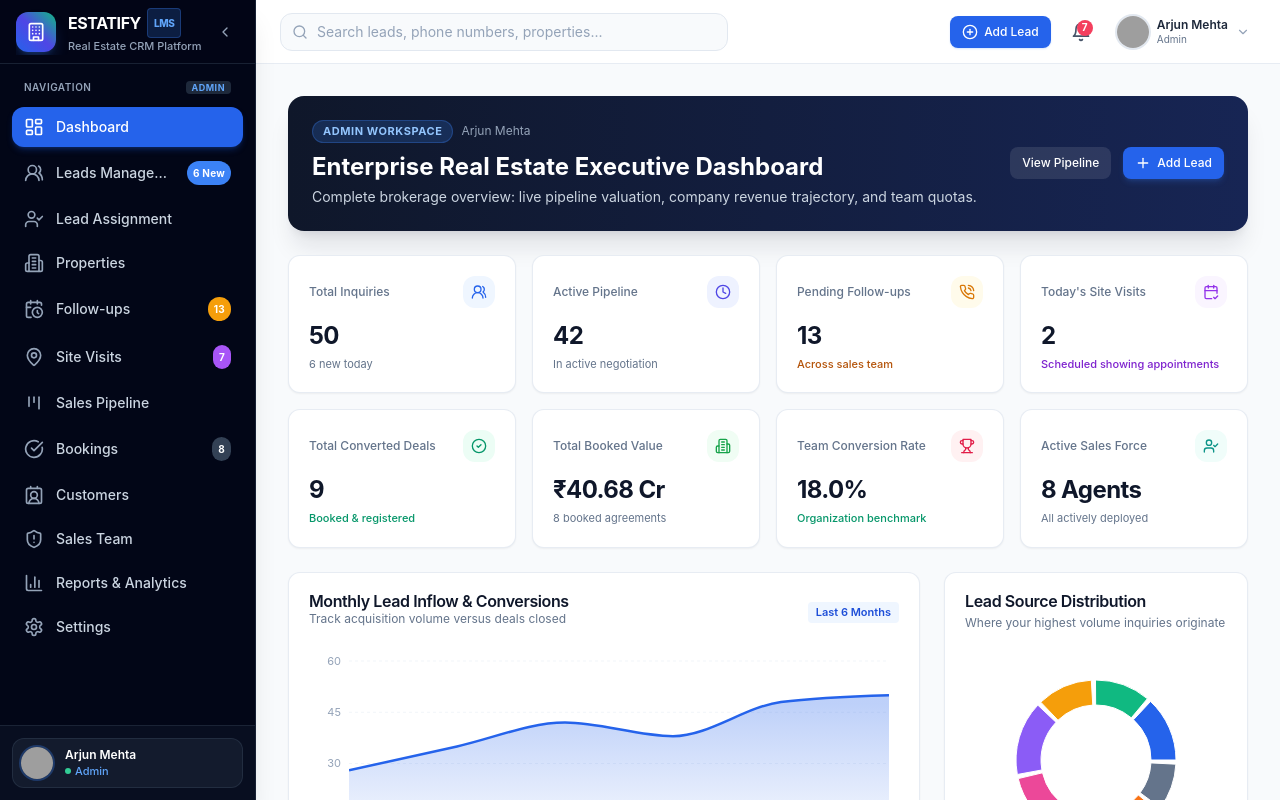
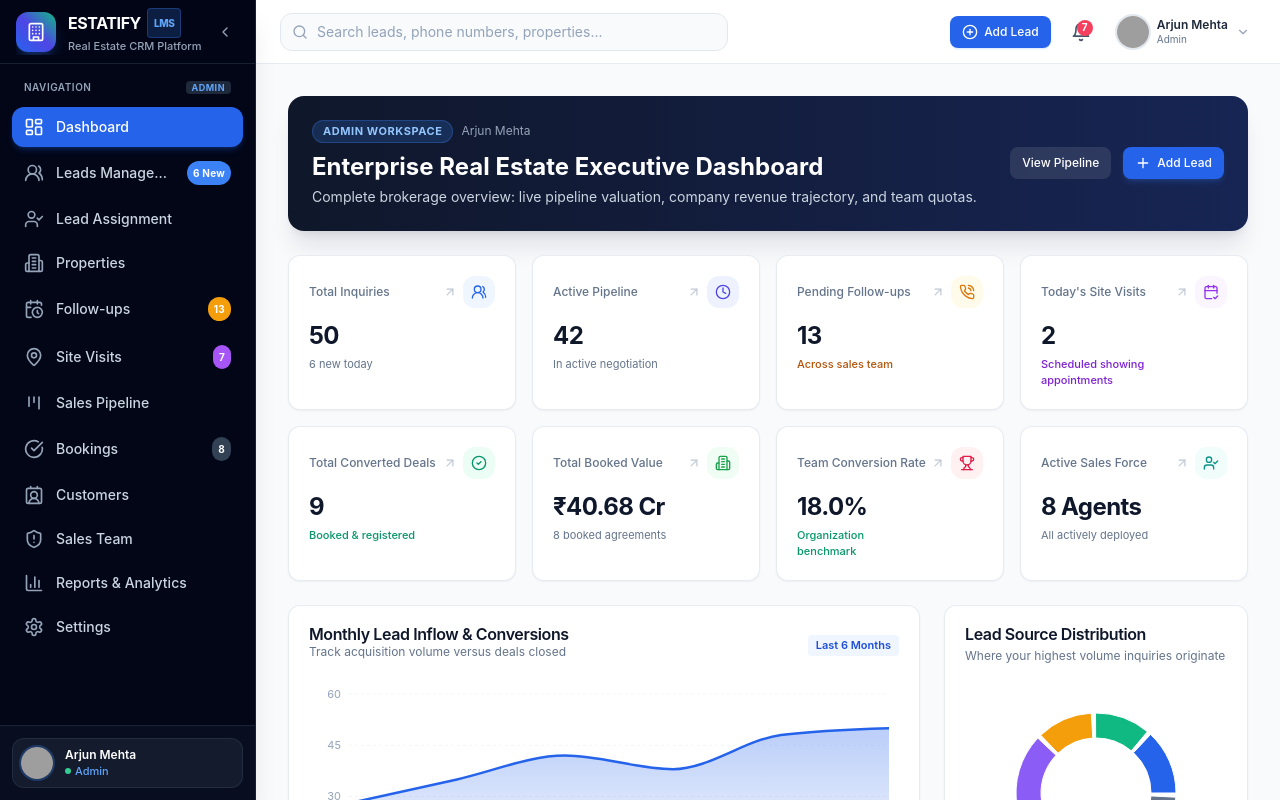
Before and after one commit to Gitdeep982003/LMS, a Next.js app: page /dashboard in a window 1280 px wide. Shown: the top 800 px of the page. Built offline with nearby package versions, Linux system fonts and the light colour scheme; grey boxes are pictures that could not be loaded.

Commit message:
Make all dashboard KPI metric cards clickable with direct routing

```diff
--- a/app/(dashboard)/dashboard/page.tsx
+++ b/app/(dashboard)/dashboard/page.tsx
@@ -165,183 +165,263 @@ export default function DashboardPage() {
         </div>
       )}
 
-      {/* 8 Metric Cards Grid - DYNAMIC BASED ON ROLE */}
+      {/* 8 Clickable Metric Cards Grid - DYNAMIC BASED ON ROLE */}
       <div className="grid grid-cols-2 sm:grid-cols-2 lg:grid-cols-4 gap-3.5 sm:gap-4">
         {/* Card 1: Leads */}
-        <Card className="hover:shadow-card-hover transition-all">
+        <Link href="/leads" className="block group">
+          <Card className="h-full hover:shadow-lg hover:border-blue-400 hover:-translate-y-0.5 active:scale-[0.98] transition-all duration-200 cursor-pointer relative overflow-hidden">
             <CardContent className="p-4 sm:p-5">
               <div className="flex items-center justify-between">
-              <span className="text-xs font-medium text-slate-500">
+                <span className="text-xs font-medium text-slate-500 group-hover:text-blue-700 transition-colors">
                   {isExecutive ? 'My Assigned Leads' : 'Total Inquiries'}
                 </span>
-              <div className="p-2 rounded-xl bg-blue-50 text-blue-600">
+                <div className="flex items-center gap-1.5">
+                  <ArrowUpRight className="w-3.5 h-3.5 text-slate-400 opacity-60 group-hover:opacity-100 group-hover:text-blue-600 group-hover:translate-x-0.5 group-hover:-translate-y-0.5 transition-all" />
+                  <div className="p-2 rounded-xl bg-blue-50 text-blue-600 group-hover:bg-blue-600 group-hover:text-white transition-colors">
                     <Users2 className="w-4 h-4" />
                   </div>
                 </div>
+              </div>
               <div className="mt-3">
-              <h3 className="text-2xl font-bold text-slate-900 tracking-tight">
+                <h3 className="text-2xl font-bold text-slate-900 tracking-tight group-hover:text-blue-600 transition-colors">
                   {isExecutive ? myLeads.length : totalLeads}
                 </h3>
-              <p className="text-[11px] text-slate-500 mt-1">
+                <div className="flex items-center justify-between mt-1">
+                  <p className="text-[11px] text-slate-500">
                     {isExecutive ? `${myActiveLeads} active inquiries` : `${newLeads} new today`}
                   </p>
+                  <span className="text-[10px] text-blue-600 font-semibold opacity-0 group-hover:opacity-100 transition-opacity">
+                    View &rarr;
+                  </span>
+                </div>
               </div>
             </CardContent>
           </Card>
+        </Link>
 
         {/* Card 2: Active / Unassigned */}
-        <Card className="hover:shadow-card-hover transition-all">
+        <Link href={isManager ? '/assignments' : '/pipeline'} className="block group">
+          <Card className="h-full hover:shadow-lg hover:border-indigo-400 hover:-translate-y-0.5 active:scale-[0.98] transition-all duration-200 cursor-pointer relative overflow-hidden">
             <CardContent className="p-4 sm:p-5">
               <div className="flex items-center justify-between">
-              <span className="text-xs font-medium text-slate-500">
+                <span className="text-xs font-medium text-slate-500 group-hover:text-indigo-700 transition-colors">
                   {isManager ? 'Unassigned Inflow' : isExecutive ? 'My Active Deals' : 'Active Pipeline'}
                 </span>
-              <div className="p-2 rounded-xl bg-indigo-50 text-indigo-600">
+                <div className="flex items-center gap-1.5">
+                  <ArrowUpRight className="w-3.5 h-3.5 text-slate-400 opacity-60 group-hover:opacity-100 group-hover:text-indigo-600 group-hover:translate-x-0.5 group-hover:-translate-y-0.5 transition-all" />
+                  <div className="p-2 rounded-xl bg-indigo-50 text-indigo-600 group-hover:bg-indigo-600 group-hover:text-white transition-colors">
                     {isManager ? <UserPlus className="w-4 h-4" /> : <Clock className="w-4 h-4" />}
                   </div>
                 </div>
+              </div>
               <div className="mt-3">
-              <h3 className="text-2xl font-bold text-slate-900 tracking-tight">
+                <h3 className="text-2xl font-bold text-slate-900 tracking-tight group-hover:text-indigo-600 transition-colors">
                   {isManager ? newLeads : isExecutive ? myActiveLeads : activeLeads}
                 </h3>
-              <p className="text-[11px] text-slate-500 mt-1">
+                <div className="flex items-center justify-between mt-1">
+                  <p className="text-[11px] text-slate-500">
                     {isManager ? 'Needs executive allocation' : 'In active negotiation'}
                   </p>
+                  <span className="text-[10px] text-indigo-600 font-semibold opacity-0 group-hover:opacity-100 transition-opacity">
+                    {isManager ? 'Allocate &rarr;' : 'Pipeline &rarr;'}
+                  </span>
+                </div>
               </div>
             </CardContent>
           </Card>
+        </Link>
 
         {/* Card 3: Pending Follow-ups */}
-        <Card className="hover:shadow-card-hover transition-all">
+        <Link href="/follow-ups" className="block group">
+          <Card className="h-full hover:shadow-lg hover:border-amber-400 hover:-translate-y-0.5 active:scale-[0.98] transition-all duration-200 cursor-pointer relative overflow-hidden">
             <CardContent className="p-4 sm:p-5">
               <div className="flex items-center justify-between">
-              <span className="text-xs font-medium text-slate-500">
+                <span className="text-xs font-medium text-slate-500 group-hover:text-amber-700 transition-colors">
                   {isExecutive ? 'My Pending Calls' : 'Pending Follow-ups'}
                 </span>
-              <div className="p-2 rounded-xl bg-amber-50 text-amber-600">
+                <div className="flex items-center gap-1.5">
+                  <ArrowUpRight className="w-3.5 h-3.5 text-slate-400 opacity-60 group-hover:opacity-100 group-hover:text-amber-600 group-hover:translate-x-0.5 group-hover:-translate-y-0.5 transition-all" />
+                  <div className="p-2 rounded-xl bg-amber-50 text-amber-600 group-hover:bg-amber-600 group-hover:text-white transition-colors">
                     <PhoneCall className="w-4 h-4" />
                   </div>
                 </div>
+              </div>
               <div className="mt-3">
-              <h3 className="text-2xl font-bold text-slate-900 tracking-tight">
+                <h3 className="text-2xl font-bold text-slate-900 tracking-tight group-hover:text-amber-600 transition-colors">
                   {isExecutive ? myPendingFollowups : pendingFollowups}
                 </h3>
-              <p className="text-[11px] text-amber-700 font-medium mt-1">
+                <div className="flex items-center justify-between mt-1">
+                  <p className="text-[11px] text-amber-700 font-medium">
                     {isExecutive ? 'Due on your desk' : 'Across sales team'}
                   </p>
+                  <span className="text-[10px] text-amber-700 font-semibold opacity-0 group-hover:opacity-100 transition-opacity">
+                    Open Calls &rarr;
+                  </span>
+                </div>
               </div>
             </CardContent>
           </Card>
+        </Link>
 
         {/* Card 4: Site Visits */}
-        <Card className="hover:shadow-card-hover transition-all">
+        <Link href="/site-visits" className="block group">
+          <Card className="h-full hover:shadow-lg hover:border-purple-400 hover:-translate-y-0.5 active:scale-[0.98] transition-all duration-200 cursor-pointer relative overflow-hidden">
             <CardContent className="p-4 sm:p-5">
               <div className="flex items-center justify-between">
-              <span className="text-xs font-medium text-slate-500">
+                <span className="text-xs font-medium text-slate-500 group-hover:text-purple-700 transition-colors">
                   {isExecutive ? 'My Site Visits Today' : "Today's Site Visits"}
                 </span>
-              <div className="p-2 rounded-xl bg-purple-50 text-purple-600">
+                <div className="flex items-center gap-1.5">
+                  <ArrowUpRight className="w-3.5 h-3.5 text-slate-400 opacity-60 group-hover:opacity-100 group-hover:text-purple-600 group-hover:translate-x-0.5 group-hover:-translate-y-0.5 transition-all" />
+                  <div className="p-2 rounded-xl bg-purple-50 text-purple-600 group-hover:bg-purple-600 group-hover:text-white transition-colors">
                     <CalendarCheck2 className="w-4 h-4" />
                   </div>
                 </div>
+              </div>
               <div className="mt-3">
-              <h3 className="text-2xl font-bold text-slate-900 tracking-tight">
+                <h3 className="text-2xl font-bold text-slate-900 tracking-tight group-hover:text-purple-600 transition-colors">
                   {isExecutive ? myTodayVisits : todayVisits}
                 </h3>
-              <p className="text-[11px] text-purple-700 font-medium mt-1">
+                <div className="flex items-center justify-between mt-1">
+                  <p className="text-[11px] text-purple-700 font-medium">
                     Scheduled showing appointments
                   </p>
+                  <span className="text-[10px] text-purple-700 font-semibold opacity-0 group-hover:opacity-100 transition-opacity">
+                    Visits &rarr;
+                  </span>
+                </div>
               </div>
             </CardContent>
           </Card>
+        </Link>
 
         {/* Card 5: Closed Deals */}
-        <Card className="hover:shadow-card-hover transition-all">
+        <Link href="/bookings" className="block group">
+          <Card className="h-full hover:shadow-lg hover:border-emerald-400 hover:-translate-y-0.5 active:scale-[0.98] transition-all duration-200 cursor-pointer relative overflow-hidden">
             <CardContent className="p-4 sm:p-5">
               <div className="flex items-center justify-between">
-              <span className="text-xs font-medium text-slate-500">
+                <span className="text-xs font-medium text-slate-500 group-hover:text-emerald-700 transition-colors">
                   {isExecutive ? 'My Deals Closed' : 'Total Converted Deals'}
                 </span>
-              <div className="p-2 rounded-xl bg-emerald-50 text-emerald-600">
+                <div className="flex items-center gap-1.5">
+                  <ArrowUpRight className="w-3.5 h-3.5 text-slate-400 opacity-60 group-hover:opacity-100 group-hover:text-emerald-600 group-hover:translate-x-0.5 group-hover:-translate-y-0.5 transition-all" />
+                  <div className="p-2 rounded-xl bg-emerald-50 text-emerald-600 group-hover:bg-emerald-600 group-hover:text-white transition-colors">
                     <CheckCircle2 className="w-4 h-4" />
                   </div>
                 </div>
+              </div>
               <div className="mt-3">
-              <h3 className="text-2xl font-bold text-slate-900 tracking-tight">
+                <h3 className="text-2xl font-bold text-slate-900 tracking-tight group-hover:text-emerald-600 transition-colors">
                   {isExecutive ? myConverted : convertedLeads}
                 </h3>
-              <p className="text-[11px] text-emerald-600 font-medium mt-1">
+                <div className="flex items-center justify-between mt-1">
+                  <p className="text-[11px] text-emerald-600 font-medium">
                     {isExecutive ? 'Deals closed by you' : 'Booked & registered'}
                   </p>
+                  <span className="text-[10px] text-emerald-600 font-semibold opacity-0 group-hover:opacity-100 transition-opacity">
+                    Deals &rarr;
+                  </span>
+                </div>
               </div>
             </CardContent>
           </Card>
+        </Link>
 
         {/* Card 6: Sales Volume / Quota */}
-        <Card className="hover:shadow-card-hover transition-all">
+        <Link href="/bookings" className="block group">
+          <Card className="h-full hover:shadow-lg hover:border-green-400 hover:-translate-y-0.5 active:scale-[0.98] transition-all duration-200 cursor-pointer relative overflow-hidden">
             <CardContent className="p-4 sm:p-5">
               <div className="flex items-center justify-between">
-              <span className="text-xs font-medium text-slate-500">
+                <span className="text-xs font-medium text-slate-500 group-hover:text-green-700 transition-colors">
                   {isExecutive ? 'My Sales Volume' : 'Total Booked Value'}
                 </span>
-              <div className="p-2 rounded-xl bg-green-50 text-green-600">
+                <div className="flex items-center gap-1.5">
+                  <ArrowUpRight className="w-3.5 h-3.5 text-slate-400 opacity-60 group-hover:opacity-100 group-hover:text-green-600 group-hover:translate-x-0.5 group-hover:-translate-y-0.5 transition-all" />
+                  <div className="p-2 rounded-xl bg-green-50 text-green-600 group-hover:bg-green-600 group-hover:text-white transition-colors">
                     <Building2 className="w-4 h-4" />
                   </div>
                 </div>
+              </div>
               <div className="mt-3">
-              <h3 className="text-2xl font-bold text-slate-900 tracking-tight">
+                <h3 className="text-2xl font-bold text-slate-900 tracking-tight group-hover:text-green-600 transition-colors">
                   {isExecutive ? formatINR(myTotalSales) : formatINR(totalBookingValue)}
                 </h3>
-              <p className="text-[11px] text-slate-500 mt-1">
+                <div className="flex items-center justify-between mt-1">
+                  <p className="text-[11px] text-slate-500">
                     {isExecutive ? `Capacity: ${myLeads.length}/${myCapacity}` : `${totalBookings} booked agreements`}
                   </p>
+                  <span className="text-[10px] text-green-600 font-semibold opacity-0 group-hover:opacity-100 transition-opacity">
+                    Revenue &rarr;
+                  </span>
+                </div>
               </div>
             </CardContent>
           </Card>
+        </Link>
 
         {/* Card 7: Conversion Rate */}
-        <Card className="hover:shadow-card-hover transition-all">
+        <Link href="/reports" className="block group">
+          <Card className="h-full hover:shadow-lg hover:border-rose-400 hover:-translate-y-0.5 active:scale-[0.98] transition-all duration-200 cursor-pointer relative overflow-hidden">
             <CardContent className="p-4 sm:p-5">
               <div className="flex items-center justify-between">
-              <span className="text-xs font-medium text-slate-500">
+                <span className="text-xs font-medium text-slate-500 group-hover:text-rose-700 transition-colors">
                   {isExecutive ? 'My Conversion Rate' : 'Team Conversion Rate'}
                 </span>
-              <div className="p-2 rounded-xl bg-rose-50 text-rose-600">
+                <div className="flex items-center gap-1.5">
+                  <ArrowUpRight className="w-3.5 h-3.5 text-slate-400 opacity-60 group-hover:opacity-100 group-hover:text-rose-600 group-hover:translate-x-0.5 group-hover:-translate-y-0.5 transition-all" />
+                  <div className="p-2 rounded-xl bg-rose-50 text-rose-600 group-hover:bg-rose-600 group-hover:text-white transition-colors">
                     <Trophy className="w-4 h-4" />
                   </div>
                 </div>
+              </div>
               <div className="mt-3">
-              <h3 className="text-2xl font-bold text-slate-900 tracking-tight">
+                <h3 className="text-2xl font-bold text-slate-900 tracking-tight group-hover:text-rose-600 transition-colors">
                   {isExecutive ? myConversionRate : globalConversionRate}%
                 </h3>
-              <p className="text-[11px] text-emerald-600 font-medium mt-1">
+                <div className="flex items-center justify-between mt-1">
+                  <p className="text-[11px] text-emerald-600 font-medium">
                     {isExecutive ? 'Personal closing ratio' : 'Organization benchmark'}
                   </p>
+                  <span className="text-[10px] text-rose-600 font-semibold opacity-0 group-hover:opacity-100 transition-opacity">
+                    Analytics &rarr;
+                  </span>
+                </div>
               </div>
             </CardContent>
           </Card>
+        </Link>
 
         {/* Card 8: Quota / Team Health */}
-        <Card className="hover:shadow-card-hover transition-all">
+        <Link href={isExecutive ? '/reports' : '/team'} className="block group">
+          <Card className="h-full hover:shadow-lg hover:border-teal-400 hover:-translate-y-0.5 active:scale-[0.98] transition-all duration-200 cursor-pointer relative overflow-hidden">
             <CardContent className="p-4 sm:p-5">
               <div className="flex items-center justify-between">
-              <span className="text-xs font-medium text-slate-500">
+                <span className="text-xs font-medium text-slate-500 group-hover:text-teal-700 transition-colors">
                   {isExecutive ? 'My Quota Fulfillment' : 'Active Sales Force'}
                 </span>
-              <div className="p-2 rounded-xl bg-teal-50 text-teal-600">
+                <div className="flex items-center gap-1.5">
+                  <ArrowUpRight className="w-3.5 h-3.5 text-slate-400 opacity-60 group-hover:opacity-100 group-hover:text-teal-600 group-hover:translate-x-0.5 group-hover:-translate-y-0.5 transition-all" />
+                  <div className="p-2 rounded-xl bg-teal-50 text-teal-600 group-hover:bg-teal-600 group-hover:text-white transition-colors">
                     {isExecutive ? <Target className="w-4 h-4" /> : <UserCheck className="w-4 h-4" />}
                   </div>
                 </div>
+              </div>
               <div className="mt-3">
-              <h3 className="text-2xl font-bold text-slate-900 tracking-tight">
+                <h3 className="text-2xl font-bold text-slate-900 tracking-tight group-hover:text-teal-600 transition-colors">
                   {isExecutive ? `${Math.min(100, Math.round((myTotalSales / 500000000) * 100))}%` : `${agents.length} Agents`}
                 </h3>
-              <p className="text-[11px] text-slate-500 mt-1">
+                <div className="flex items-center justify-between mt-1">
+                  <p className="text-[11px] text-slate-500">
                     {isExecutive ? 'Of ₹50 Cr annual target' : 'All actively deployed'}
                   </p>
+                  <span className="text-[10px] text-teal-600 font-semibold opacity-0 group-hover:opacity-100 transition-opacity">
+                    {isExecutive ? 'Targets &rarr;' : 'Team &rarr;'}
+                  </span>
+                </div>
               </div>
             </CardContent>
           </Card>
+        </Link>
       </div>
 
       {/* Analytics Charts */}
```
Also changed, not shown: 1 other file (tests, documents, lock files or other folders). Lines whose indentation alone changed are shown as unchanged.
